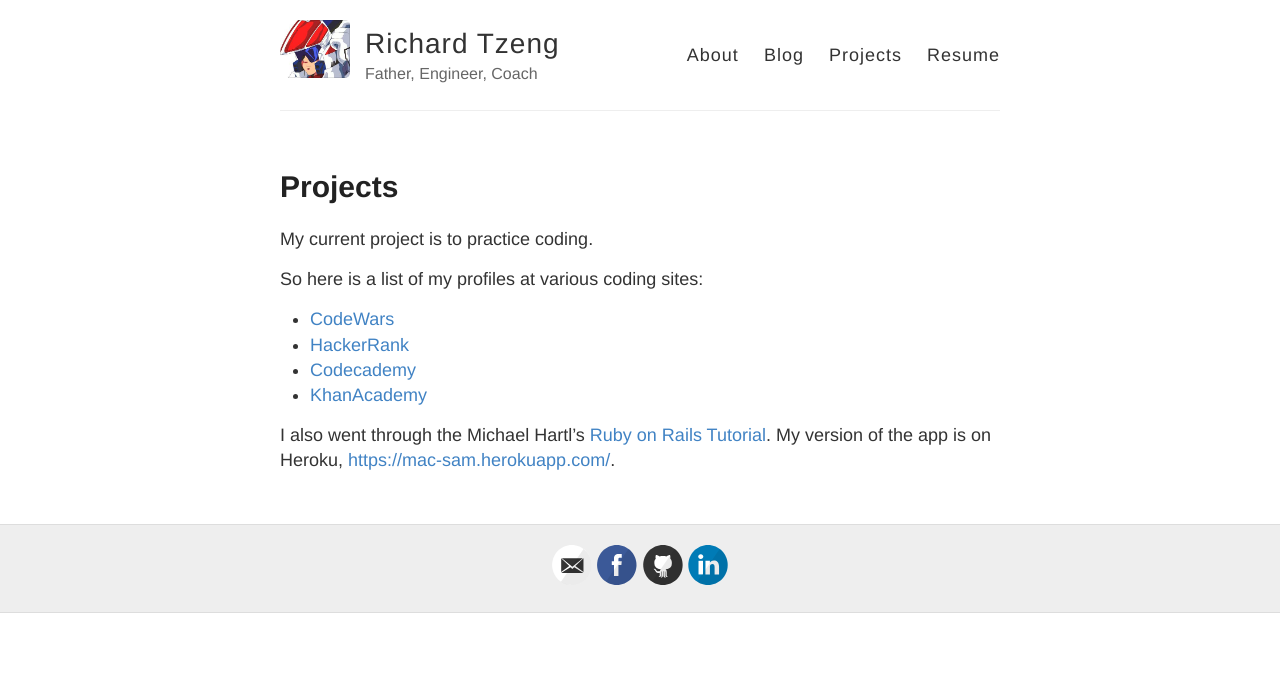
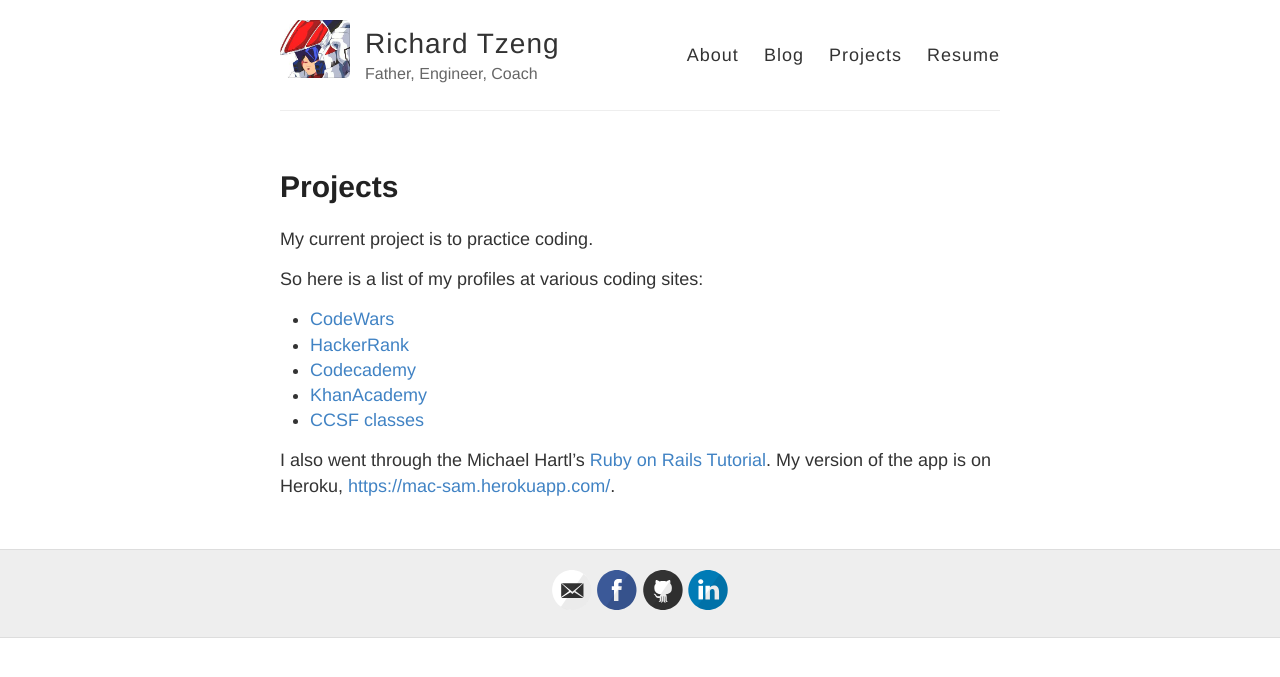
Before and after one commit to rtzeng-ccsf/rtzeng-ccsf.github.io, a Jekyll site: the page built from projects/projects.md, in a window 1280 px wide. Shown: the top 677 px of the page. Built offline with Jekyll 4.4.1, drawn with Linux system fonts in a browser that asks for light colours; Markdown is read by kramdown in place of the engine named in the settings.

Commit message:
add CCSF page to projects

```diff
--- a/projects/projects.md
+++ b/projects/projects.md
@@ -12,6 +12,7 @@
 * [HackerRank](https://www.hackerrank.com/rtzeng)
 * [Codecademy](https://www.codecademy.com/rtzeng)
 * [KhanAcademy](https://www.khanacademy.org/profile/kaid_997023413751452414665251/)
+* [CCSF classes](http://hills.ccsf.edu/~rtzeng/)
 
 I also went through the Michael Hartl's
 [Ruby on Rails Tutorial](https://www.railstutorial.org/). My version of the app is on
```
